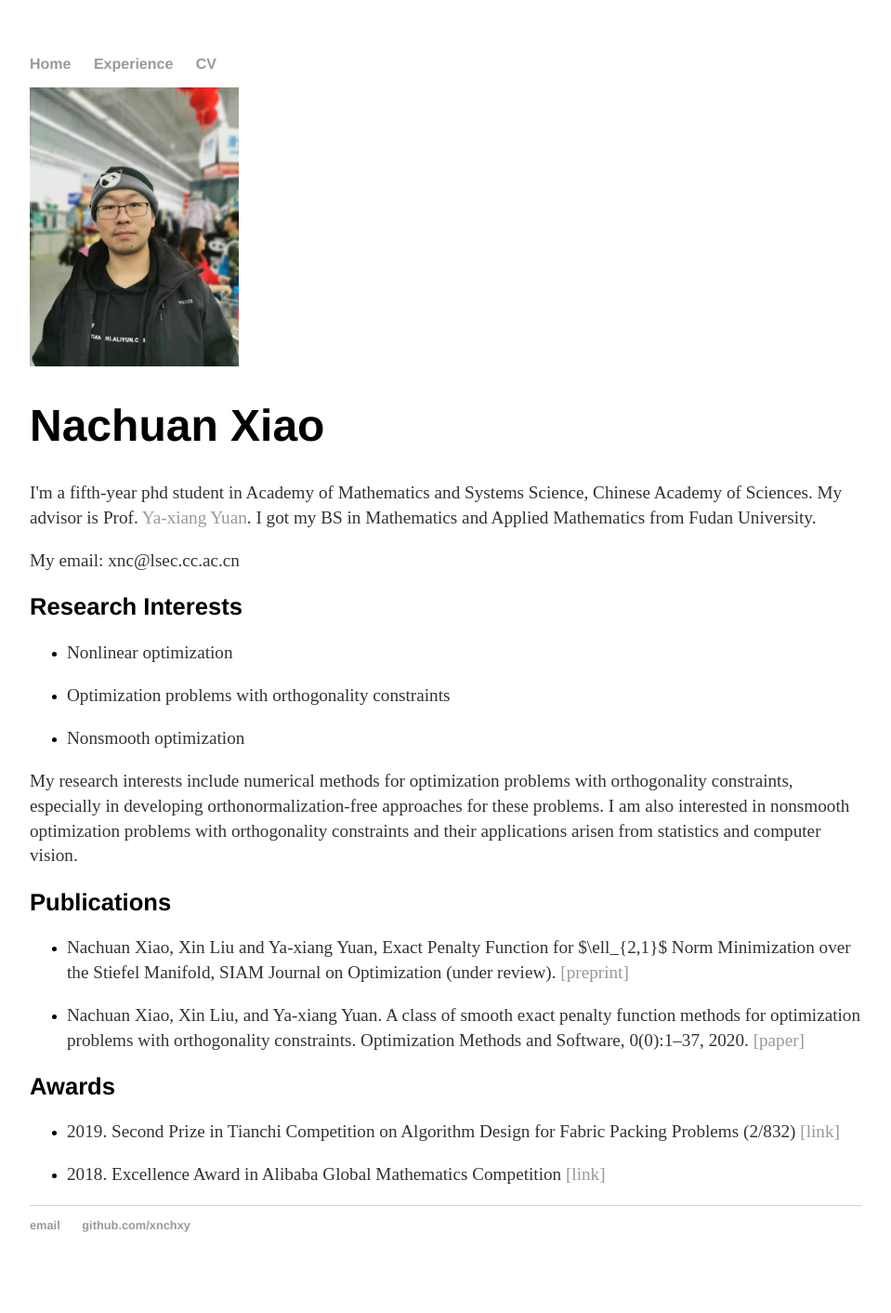
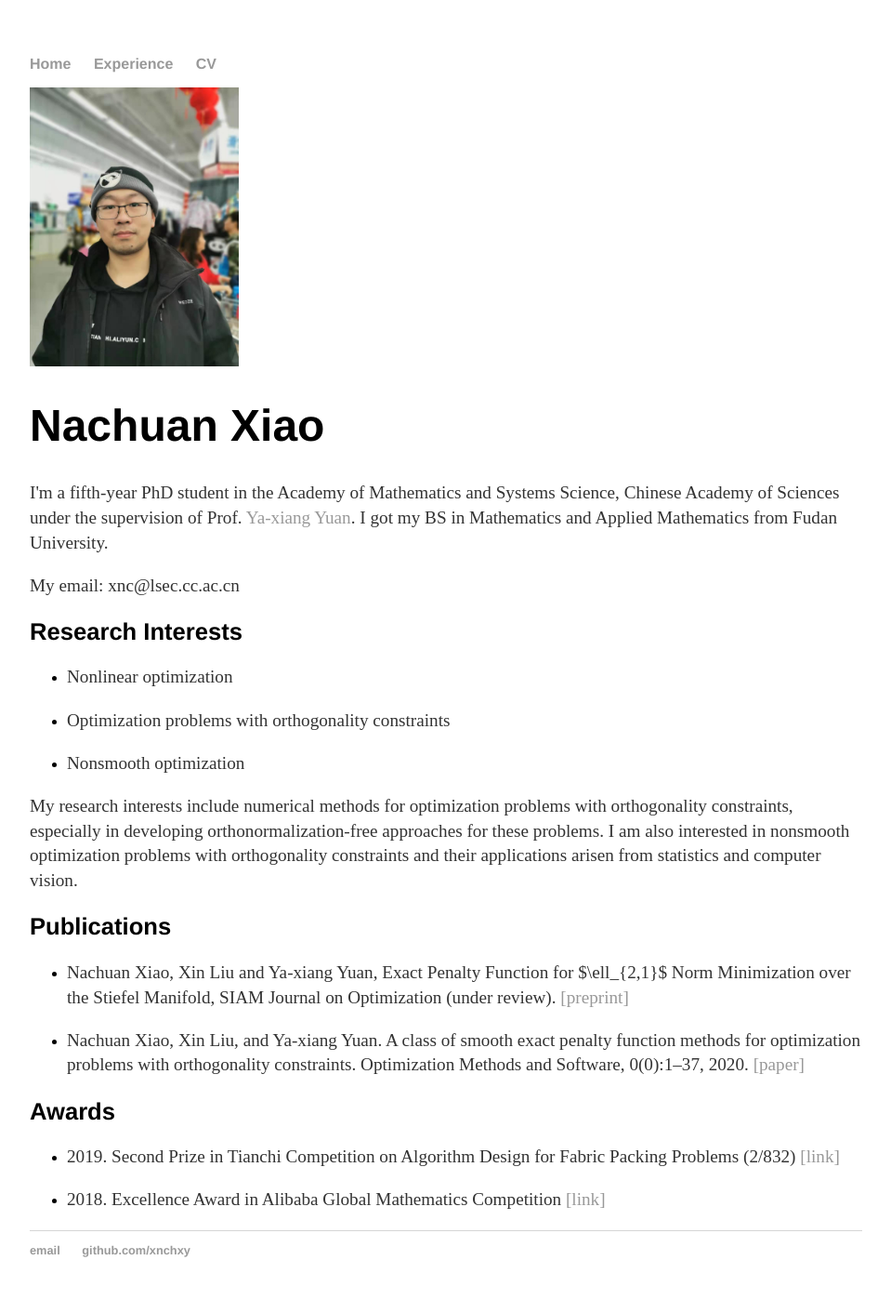
Before and after one commit to xnchxy/xnchxy.github.io, a Jekyll site: the page built from index.html, in a window 1280 px wide. Shown: the whole page at 93% size, without its empty margins (160-1119 px from the left). Built offline with Jekyll 4.4.1, drawn with Linux system fonts in a browser that asks for light colours; before the commit the page ends 1385 px from its top, so only the background shows below that.

Commit message:
Update index.html

```diff
--- a/index.html
+++ b/index.html
@@ -6,7 +6,7 @@ title: About Nachuan Xiao
 
 		<div class="about">
 			<h1>Nachuan Xiao</h1>
-			<p>I'm a fifth-year phd student in Academy of Mathematics and Systems Science, Chinese Academy of Sciences. My advisor is Prof. <a href="http://lsec.cc.ac.cn/~yyx/">Ya-xiang Yuan</a>. I got my BS in Mathematics and Applied
+			<p>I'm a fifth-year PhD student in the Academy of Mathematics and Systems Science, Chinese Academy of Sciences under the supervision of Prof. <a href="http://lsec.cc.ac.cn/~yyx/">Ya-xiang Yuan</a>. I got my BS in Mathematics and Applied
 			Mathematics from Fudan University.</p>
 		        <p>My email: xnc@lsec.cc.ac.cn</p>
 		</div>
```
